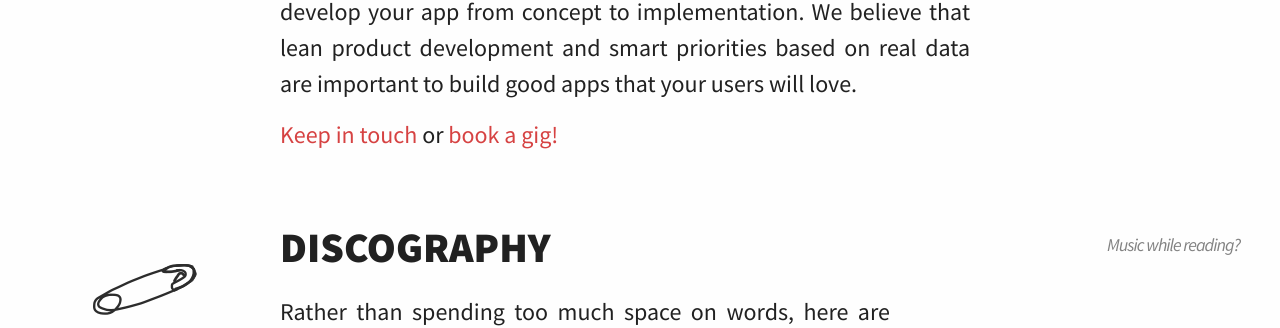
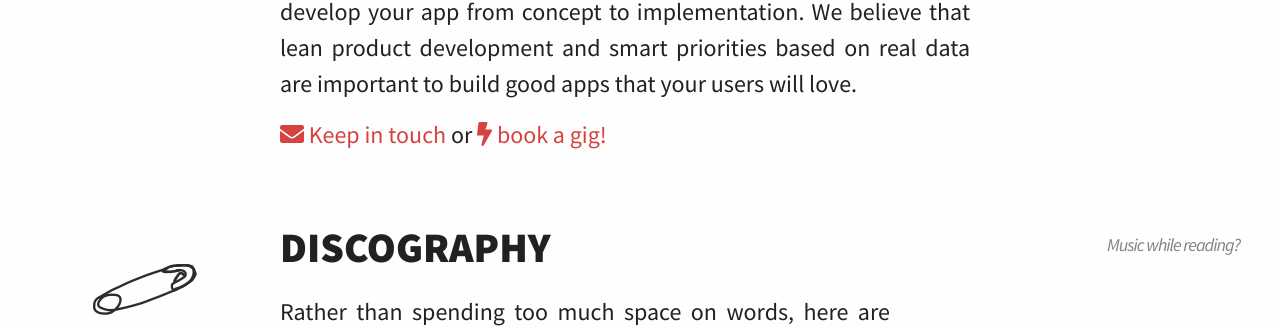
Before and after one commit to punkrockdev/punkrockdev.github.io, a Jekyll site: the page built from index.md, in a window 1280 px wide. Shown: the part 804-1132 px from the top of the page. Built offline with Jekyll 4.4.1, drawn with Linux system fonts in a browser that asks for light colours; nearby versions of some CDN libraries; comment, search, counter and statistics services are not loaded; grey boxes are pictures that could not be loaded.

Commit message:
include full Font Awesome 5

```diff
--- a/_includes/footer.html
+++ b/_includes/footer.html
@@ -7,25 +7,28 @@
                 <div class="footer-col  footer-col-1">
                     <img src="/images/logo.svg" id="footer-logo">
                     <div class="#made-with">
-                        Made with <span class="icon  icon--twitter">{% include icons/heart.svg %}</span> in Zagreb & Vienna
+                        Made with <i class="fas fa-heart"></i> in Zagreb & Vienna
                     </div>
 
                     <ul class="contact-list">
                         <li><a href="https://blog.punkrockdev.com/">
-                            <span class="icon  icon--book">{% include icons/book.svg %}</span>
+                            <i class="fas fa-newspaper"></i>
                             <span><strong>Blog</strong></span>
                         <li><a href="https://www.twitter.com/punkrockdev/">
-                            <span class="icon  icon--twitter">{% include icons/twitter.svg %}</span>
+                            <i class="fab fa-twitter"></i>
                             <span class="hide-laptop" >twitter.com/</span><strong>@punkrockdev</strong></a></li>
                         <li><a href="https://www.facebook.com/punkrockdev/">
-                            <span class="icon  icon--facebook">{% include icons/facebook.svg %}</span>
+                            <i class="fab fa-facebook-f"></i>
                             <span class="hide-laptop" >facebook.com/</span><strong>punkrockdev</strong>
                         </a></li>
                         <li><a href="https://www.github.com/punkrockdev/">
-                            <span class="icon  icon--github">{% include icons/github.svg %}</span>
+                            <i class="fab fa-github"></i>
                             <span class="hide-laptop" >github.com/</span><strong>punkrockdev</strong>
                         </a></li>
-                          <li><a href="https://firmen.wko.at/Web/DetailsKontakt.aspx?FirmaID=541c6ac5-b49a-4bdf-b0b2-05cbc31ea301"><strong>Impressum</strong></a></li>
+                          <li><a href="https://firmen.wko.at/Web/DetailsKontakt.aspx?FirmaID=541c6ac5-b49a-4bdf-b0b2-05cbc31ea301">
+                              <i class="fas fa-file-alt"></i>
+                              <span><strong>Impressum</strong></span>
+                          </a></li>
                     </ul>
                 </div>
                 <div class="footer-col  footer-col-2">
--- a/_includes/head.html
+++ b/_includes/head.html
@@ -18,6 +18,8 @@
     <link href="https://fonts.googleapis.com/css?family=Source+Sans+Pro:400,400i,900&amp;subset=latin-ext" rel="stylesheet">
     <link href="//cdn-images.mailchimp.com/embedcode/classic-10_7.css" rel="stylesheet" type="text/css">
 
+    <script defer src="https://use.fontawesome.com/releases/v5.0.4/js/all.js"></script>
+
     {% if jekyll.environment == 'production' %}
         {% include analytics.html %}
     {% endif %}
--- a/_layouts/home.html
+++ b/_layouts/home.html
@@ -20,8 +20,8 @@ development and smart priorities based on real data
 are important to build good apps that your users will love.
         </p>
             <p>
-            <a class="hide-palm" href="#footer-logo">Keep in touch</a>
-            <a class="show-palm" href="#mc_embed_signup_scroll">Keep in touch</a> or <a href="#the-gig" >book a gig!</a>
+            <a class="hide-palm" href="#footer-logo"><i class="fas fa-envelope"></i> Keep in touch</a>
+            <a class="show-palm" href="#mc_embed_signup_scroll"><i class="fas fa-envelope"></i> Keep in touch</a> or <a href="#the-gig" ><i class="fas fa-bolt"></i> book a gig!</a>
             </p>
 </div>
 
@@ -56,12 +56,11 @@ are important to build good apps that your users will love.
     </div>
 </div>
 
-
 <div class="row">
     <div class="app-screenshot">
         <div class="col-1-5 col-offset-1-5">
             <h3>POSMusic</h3>
-            <p>A music scheduling and playback app for pubs, shops & restaurants. (<a href="http://www.posmusic.com" >web</a>)</p>
+            <p>A music scheduling and playback app for pubs, shops & restaurants. (<a href="https://www.posmusic.com" >web</a>)</p>
         </div>
         <div class="col-3-5">
             <img src="/images/POSMusic.png">
--- a/_sass/_layout.scss
+++ b/_sass/_layout.scss
@@ -170,7 +170,10 @@
     list-style: none;
     margin-left: 0;
 
-    li { padding: 0.3em 0; }
+    li {
+        padding: 0.3em 0;
+        svg { margin-right: 0.5em; }
+    }
 }
 
 .footer-col-wrapper {
```
Also changed, not shown: other parts of _layouts/home.html (+1 -1 lines), _includes/icons/book.svg (deleted), _includes/icons/facebook.svg (deleted), _includes/icons/github.svg (deleted), _includes/icons/heart.svg (deleted), _includes/icons/twitter.svg (deleted), 1 other file.
